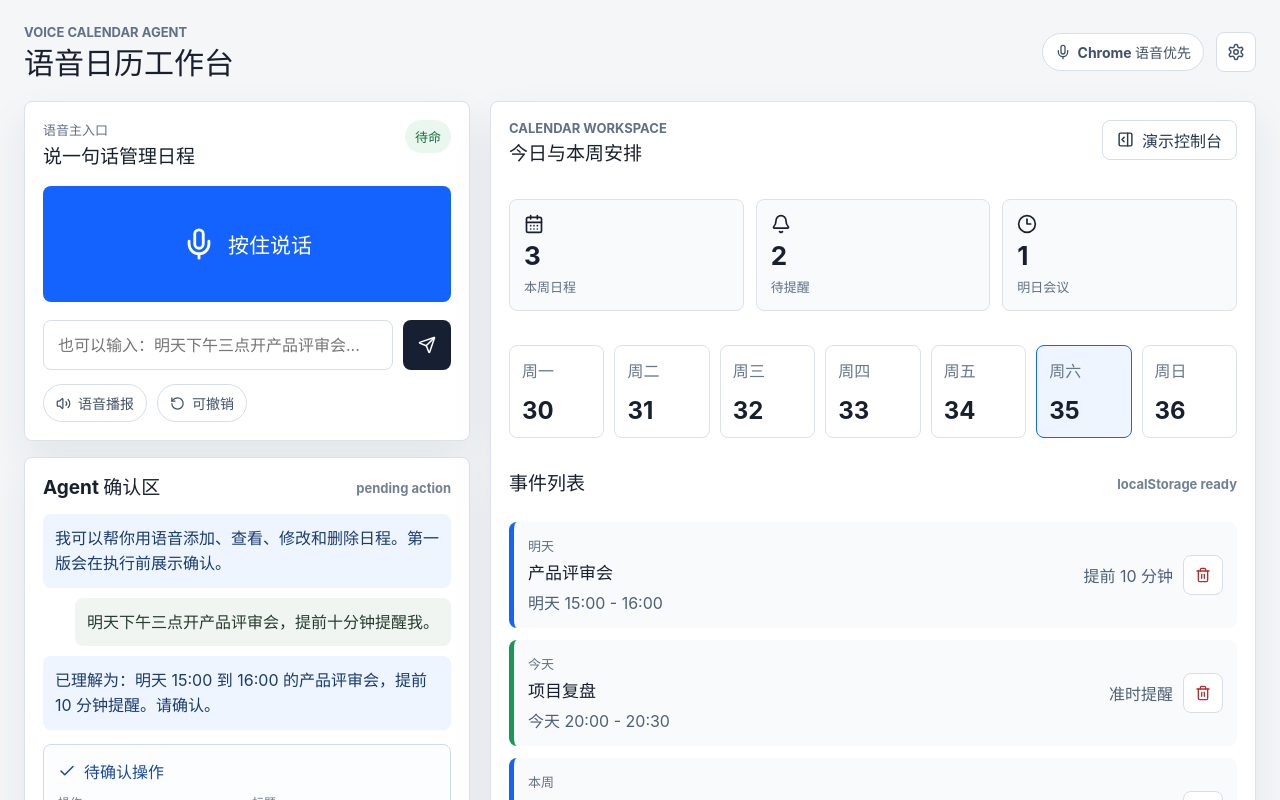
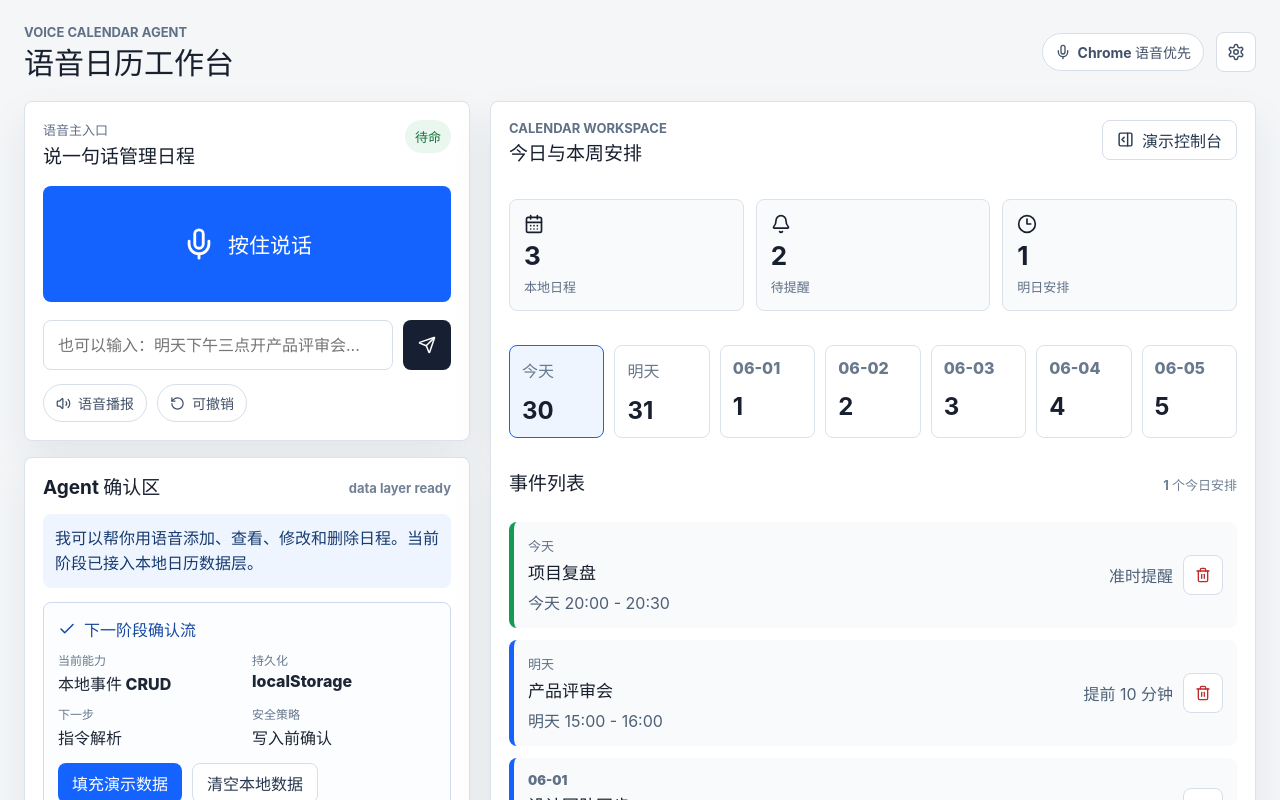
Before and after one commit to WangXianan456/XEngineer-Voice-Driven-Calendar, a React (Vite) app: page / in a window 1280 px wide. Shown: the top 800 px of the page. Built offline with nearby package versions, Linux system fonts and the light colour scheme.

Commit message:
feat: add local calendar event store

```diff
--- a/src/App.tsx
+++ b/src/App.tsx
@@ -1,3 +1,5 @@
+import { useState } from "react";
+import { addDays, set } from "date-fns";
 import {
   Bell,
   CalendarDays,
@@ -11,66 +13,14 @@ import {
   Trash2,
   Volume2
 } from "lucide-react";
-
-type CalendarEvent = {
-  id: string;
-  title: string;
-  time: string;
-  dateLabel: string;
-  reminder: string;
-  type: "meeting" | "focus" | "personal";
-};
+import { useCalendarEvents } from "./calendar/useCalendarEvents";
+import { formatDateLabel, formatEventTime, formatReminder } from "./utils/dateFormat";
 
 type AgentMessage = {
   id: string;
   role: "user" | "agent";
   text: string;
 };
-
-const demoEvents: CalendarEvent[] = [
-  {
-    id: "evt-1",
-    title: "产品评审会",
-    time: "明天 15:00 - 16:00",
-    dateLabel: "明天",
-    reminder: "提前 10 分钟",
-    type: "meeting"
-  },
-  {
-    id: "evt-2",
-    title: "项目复盘",
-    time: "今天 20:00 - 20:30",
-    dateLabel: "今天",
-    reminder: "准时提醒",
-    type: "focus"
-  },
-  {
-    id: "evt-3",
-    title: "设计团队同步",
-    time: "周一 10:00 - 11:00",
-    dateLabel: "本周",
-    reminder: "提前 30 分钟",
-    type: "meeting"
-  }
-];
-
-const messages: AgentMessage[] = [
-  {
-    id: "msg-1",
-    role: "agent",
-    text: "我可以帮你用语音添加、查看、修改和删除日程。第一版会在执行前展示确认。"
-  },
-  {
-    id: "msg-2",
-    role: "user",
-    text: "明天下午三点开产品评审会，提前十分钟提醒我。"
-  },
-  {
-    id: "msg-3",
-    role: "agent",
-    text: "已理解为：明天 15:00 到 16:00 的产品评审会，提前 10 分钟提醒。请确认。"
-  }
-];
 
 const examples = [
   "明天下午三点开产品评审会，提前十分钟提醒我",
@@ -80,7 +30,74 @@ const examples = [
   "明天下午我什么时候有空"
 ];
 
+const initialMessages: AgentMessage[] = [
+  {
+    id: "msg-1",
+    role: "agent",
+    text: "我可以帮你用语音添加、查看、修改和删除日程。当前阶段已接入本地日历数据层。"
+  }
+];
+
 export function App() {
+  const { events, addEvent, deleteEvent, resetDemoEvents, clearEvents } = useCalendarEvents();
+  const [command, setCommand] = useState("");
+  const [messages, setMessages] = useState<AgentMessage[]>(initialMessages);
+
+  const todayEvents = events.filter((event) => formatDateLabel(new Date(event.start)) === "今天");
+  const tomorrowEvents = events.filter((event) => formatDateLabel(new Date(event.start)) === "明天");
+  const reminderCount = events.filter((event) => event.reminderMinutes > 0).length;
+
+  function appendMessage(role: AgentMessage["role"], text: string) {
+    setMessages((current) => [
+      ...current,
+      {
+        id: `msg-${Date.now()}-${Math.random().toString(16).slice(2)}`,
+        role,
+        text
+      }
+    ]);
+  }
+
+  function handleCreateDemoCommand(text = command) {
+    const trimmed = text.trim();
+
+    if (!trimmed) {
+      appendMessage("agent", "请输入一条日程指令，或点击下方示例指令。");
+      return;
+    }
+
+    appendMessage("user", trimmed);
+
+    const tomorrow = addDays(new Date(), 1);
+    const event = addEvent({
+      title: "产品评审会",
+      start: set(tomorrow, { hours: 15, minutes: 0, seconds: 0, milliseconds: 0 }),
+      end: set(tomorrow, { hours: 16, minutes: 0, seconds: 0, milliseconds: 0 }),
+      reminderMinutes: 10,
+      sourceText: trimmed,
+      type: "meeting"
+    });
+
+    appendMessage(
+      "agent",
+      `已创建演示日程：「${event.title}」，${formatEventTime(event.start, event.end)}，${formatReminder(
+        event.reminderMinutes
+      )}。下一阶段会替换为真实中文指令解析和确认流程。`
+    );
+    setCommand("");
+  }
+
+  function handleDeleteEvent(eventId: string, title: string) {
+    const confirmed = window.confirm(`确认删除「${title}」吗？后续会替换为 Agent 二次确认。`);
+
+    if (!confirmed) {
+      return;
+    }
+
+    deleteEvent(eventId);
+    appendMessage("agent", `已删除「${title}」。`);
+  }
+
   return (
     <main className="app-shell">
       <header className="topbar">
@@ -119,8 +136,15 @@ export function App() {
               <input
                 aria-label="文字指令兜底输入"
                 placeholder="也可以输入：明天下午三点开产品评审会..."
+                value={command}
+                onChange={(event) => setCommand(event.target.value)}
+                onKeyDown={(event) => {
+                  if (event.key === "Enter") {
+                    handleCreateDemoCommand();
+                  }
+                }}
               />
-              <button type="button" aria-label="发送指令">
+              <button type="button" aria-label="发送指令" onClick={() => handleCreateDemoCommand()}>
                 <Send size={18} />
               </button>
             </div>
@@ -140,7 +164,7 @@ export function App() {
           <section className="conversation" aria-label="Agent 对话">
             <div className="section-title">
               <h2>Agent 确认区</h2>
-              <span>pending action</span>
+              <span>data layer ready</span>
             </div>
             <div className="message-list">
               {messages.map((message) => (
@@ -153,32 +177,32 @@ export function App() {
             <article className="confirmation-card">
               <div className="confirmation-title">
                 <Check size={18} />
-                待确认操作
+                下一阶段确认流
               </div>
               <dl>
                 <div>
-                  <dt>操作</dt>
-                  <dd>新增日程</dd>
+                  <dt>当前能力</dt>
+                  <dd>本地事件 CRUD</dd>
                 </div>
                 <div>
-                  <dt>标题</dt>
-                  <dd>产品评审会</dd>
+                  <dt>持久化</dt>
+                  <dd>localStorage</dd>
                 </div>
                 <div>
-                  <dt>时间</dt>
-                  <dd>明天 15:00 - 16:00</dd>
+                  <dt>下一步</dt>
+                  <dd>指令解析</dd>
                 </div>
                 <div>
-                  <dt>提醒</dt>
-                  <dd>提前 10 分钟</dd>
+                  <dt>安全策略</dt>
+                  <dd>写入前确认</dd>
                 </div>
               </dl>
               <div className="confirmation-actions">
-                <button className="primary-button" type="button">
-                  确认
+                <button className="primary-button" type="button" onClick={resetDemoEvents}>
+                  填充演示数据
                 </button>
-                <button className="secondary-button" type="button">
-                  取消
+                <button className="secondary-button" type="button" onClick={clearEvents}>
+                  清空本地数据
                 </button>
               </div>
             </article>
@@ -200,50 +224,59 @@ export function App() {
           <div className="summary-grid">
             <article>
               <CalendarDays size={20} />
-              <strong>3</strong>
-              <span>本周日程</span>
+              <strong>{events.length}</strong>
+              <span>本地日程</span>
             </article>
             <article>
               <Bell size={20} />
-              <strong>2</strong>
+              <strong>{reminderCount}</strong>
               <span>待提醒</span>
             </article>
             <article>
               <Clock3 size={20} />
-              <strong>1</strong>
-              <span>明日会议</span>
+              <strong>{tomorrowEvents.length}</strong>
+              <span>明日安排</span>
             </article>
           </div>
 
           <div className="calendar-grid">
-            {["一", "二", "三", "四", "五", "六", "日"].map((day, index) => (
-              <article className={index === 5 ? "day-card active" : "day-card"} key={day}>
-                <span>周{day}</span>
-                <strong>{30 + index}</strong>
+            {Array.from({ length: 7 }, (_, index) => {
+              const date = addDays(new Date(), index);
+              return (
+                <article className={index === 0 ? "day-card active" : "day-card"} key={date.toISOString()}>
+                  <span>{formatDateLabel(date)}</span>
+                  <strong>{date.getDate()}</strong>
                 </article>
-            ))}
+              );
+            })}
           </div>
 
           <div className="event-list">
             <div className="section-title">
               <h2>事件列表</h2>
-              <span>localStorage ready</span>
+              <span>{todayEvents.length} 个今日安排</span>
             </div>
-            {demoEvents.map((event) => (
+            {events.length === 0 ? (
+              <article className="empty-state">
+                当前没有日程。可以点击「填充演示数据」，或输入任意文字创建演示日程。
+              </article>
+            ) : (
+              events.map((event) => (
                 <article className={`event-item ${event.type}`} key={event.id}>
                   <div>
-                  <p>{event.dateLabel}</p>
+                    <p>{formatDateLabel(new Date(event.start))}</p>
                     <h3>{event.title}</h3>
-                  <span>{event.time}</span>
+                    <span>{formatEventTime(event.start, event.end)}</span>
                   </div>
                   <div className="event-meta">
-                  <span>{event.reminder}</span>
-                  <button type="button" aria-label={`删除 ${event.title}`}>
+                    <span>{formatReminder(event.reminderMinutes)}</span>
+                    <button type="button" aria-label={`删除 ${event.title}`} onClick={() => handleDeleteEvent(event.id, event.title)}>
                       <Trash2 size={16} />
                     </button>
                   </div>
                 </article>
-            ))}
+              ))
+            )}
           </div>
         </section>
       </section>
@@ -255,7 +288,14 @@ export function App() {
         </div>
         <div className="example-list">
           {examples.map((example) => (
-            <button type="button" key={example}>
+            <button
+              type="button"
+              key={example}
+              onClick={() => {
+                setCommand(example);
+                handleCreateDemoCommand(example);
+              }}
+            >
               {example}
             </button>
           ))}
--- /dev/null
+++ b/src/calendar/eventStore.ts
@@ -0,0 +1,81 @@
+import { addDays, set } from "date-fns";
+import type { CalendarEvent, CreateCalendarEventInput } from "./eventTypes";
+
+export const CALENDAR_STORAGE_KEY = "xengineer.voice-calendar.events";
+
+function createId() {
+  if (typeof crypto !== "undefined" && "randomUUID" in crypto) {
+    return crypto.randomUUID();
+  }
+
+  return `evt_${Date.now()}_${Math.random().toString(16).slice(2)}`;
+}
+
+export function createCalendarEvent(input: CreateCalendarEventInput): CalendarEvent {
+  const now = new Date().toISOString();
+
+  return {
+    id: createId(),
+    title: input.title,
+    start: input.start.toISOString(),
+    end: input.end.toISOString(),
+    reminderMinutes: input.reminderMinutes,
+    location: input.location,
+    notes: input.notes,
+    sourceText: input.sourceText,
+    type: input.type ?? "meeting",
+    createdAt: now,
+    updatedAt: now
+  };
+}
+
+export function createDemoEvents(baseDate = new Date()): CalendarEvent[] {
+  const tomorrow = addDays(baseDate, 1);
+  const nextMonday = addDays(baseDate, 2);
+
+  return [
+    createCalendarEvent({
+      title: "产品评审会",
+      start: set(tomorrow, { hours: 15, minutes: 0, seconds: 0, milliseconds: 0 }),
+      end: set(tomorrow, { hours: 16, minutes: 0, seconds: 0, milliseconds: 0 }),
+      reminderMinutes: 10,
+      sourceText: "明天下午三点开产品评审会，提前十分钟提醒我",
+      type: "meeting"
+    }),
+    createCalendarEvent({
+      title: "项目复盘",
+      start: set(baseDate, { hours: 20, minutes: 0, seconds: 0, milliseconds: 0 }),
+      end: set(baseDate, { hours: 20, minutes: 30, seconds: 0, milliseconds: 0 }),
+      reminderMinutes: 0,
+      sourceText: "今天晚上八点提醒我复盘项目",
+      type: "focus"
+    }),
+    createCalendarEvent({
+      title: "设计团队同步",
+      start: set(nextMonday, { hours: 10, minutes: 0, seconds: 0, milliseconds: 0 }),
+      end: set(nextMonday, { hours: 11, minutes: 0, seconds: 0, milliseconds: 0 }),
+      reminderMinutes: 30,
+      sourceText: "下周一上午十点和设计团队开会",
+      type: "meeting"
+    })
+  ];
+}
+
+export function loadCalendarEvents(): CalendarEvent[] {
+  const raw = localStorage.getItem(CALENDAR_STORAGE_KEY);
+
+  if (!raw) {
+    return createDemoEvents();
+  }
+
+  try {
+    const parsed = JSON.parse(raw) as CalendarEvent[];
+    return Array.isArray(parsed) ? parsed : createDemoEvents();
+  } catch {
+    return createDemoEvents();
+  }
+}
+
+export function saveCalendarEvents(events: CalendarEvent[]) {
+  localStorage.setItem(CALENDAR_STORAGE_KEY, JSON.stringify(events));
+}
--- /dev/null
+++ b/src/calendar/eventTypes.ts
@@ -0,0 +1,26 @@
+export type CalendarEventType = "meeting" | "focus" | "personal";
+
+export type CalendarEvent = {
+  id: string;
+  title: string;
+  start: string;
+  end: string;
+  reminderMinutes: number;
+  location?: string;
+  notes?: string;
+  sourceText: string;
+  type: CalendarEventType;
+  createdAt: string;
+  updatedAt: string;
+};
+
+export type CreateCalendarEventInput = {
+  title: string;
+  start: Date;
+  end: Date;
+  reminderMinutes: number;
+  location?: string;
+  notes?: string;
+  sourceText: string;
+  type?: CalendarEventType;
+};
--- /dev/null
+++ b/src/calendar/useCalendarEvents.ts
@@ -0,0 +1,50 @@
+import { useEffect, useMemo, useState } from "react";
+import {
+  createCalendarEvent,
+  createDemoEvents,
+  loadCalendarEvents,
+  saveCalendarEvents
+} from "./eventStore";
+import type { CalendarEvent, CreateCalendarEventInput } from "./eventTypes";
+
+export function useCalendarEvents() {
+  const [events, setEvents] = useState<CalendarEvent[]>(() => loadCalendarEvents());
+
+  useEffect(() => {
+    saveCalendarEvents(events);
+  }, [events]);
+
+  const sortedEvents = useMemo(
+    () =>
+      [...events].sort(
+        (first, second) => new Date(first.start).getTime() - new Date(second.start).getTime()
+      ),
+    [events]
+  );
+
+  function addEvent(input: CreateCalendarEventInput) {
+    const event = createCalendarEvent(input);
+    setEvents((current) => [...current, event]);
+    return event;
+  }
+
+  function deleteEvent(eventId: string) {
+    setEvents((current) => current.filter((event) => event.id !== eventId));
+  }
+
+  function resetDemoEvents() {
+    setEvents(createDemoEvents());
+  }
+
+  function clearEvents() {
+    setEvents([]);
+  }
+
+  return {
+    events: sortedEvents,
+    addEvent,
+    deleteEvent,
+    resetDemoEvents,
+    clearEvents
+  };
+}
--- /dev/null
+++ b/src/utils/dateFormat.ts
@@ -0,0 +1,40 @@
+import { format, isSameWeek, isToday, isTomorrow } from "date-fns";
+
+export function formatEventTime(startIso: string, endIso: string) {
+  const start = new Date(startIso);
+  const end = new Date(endIso);
+  return `${formatDateLabel(start)} ${format(start, "HH:mm")} - ${format(end, "HH:mm")}`;
+}
+
+export function formatDateLabel(date: Date) {
+  if (isToday(date)) {
+    return "今天";
+  }
+
+  if (isTomorrow(date)) {
+    return "明天";
+  }
+
+  if (isSameWeek(date, new Date(), { weekStartsOn: 1 })) {
+    return `本周${formatWeekday(date)}`;
+  }
+
+  return format(date, "MM-dd");
+}
+
+export function formatReminder(minutes: number) {
+  if (minutes <= 0) {
+    return "准时提醒";
+  }
+
+  if (minutes >= 60 && minutes % 60 === 0) {
+    return `提前 ${minutes / 60} 小时`;
+  }
+
+  return `提前 ${minutes} 分钟`;
+}
+
+function formatWeekday(date: Date) {
+  const weekdays = ["日", "一", "二", "三", "四", "五", "六"];
+  return weekdays[date.getDay()];
+}
```
Also changed, not shown: src/styles.css (+9 -0 lines), 1 other file (tests, documents, lock files or other folders). Lines whose indentation alone changed are shown as unchanged.
